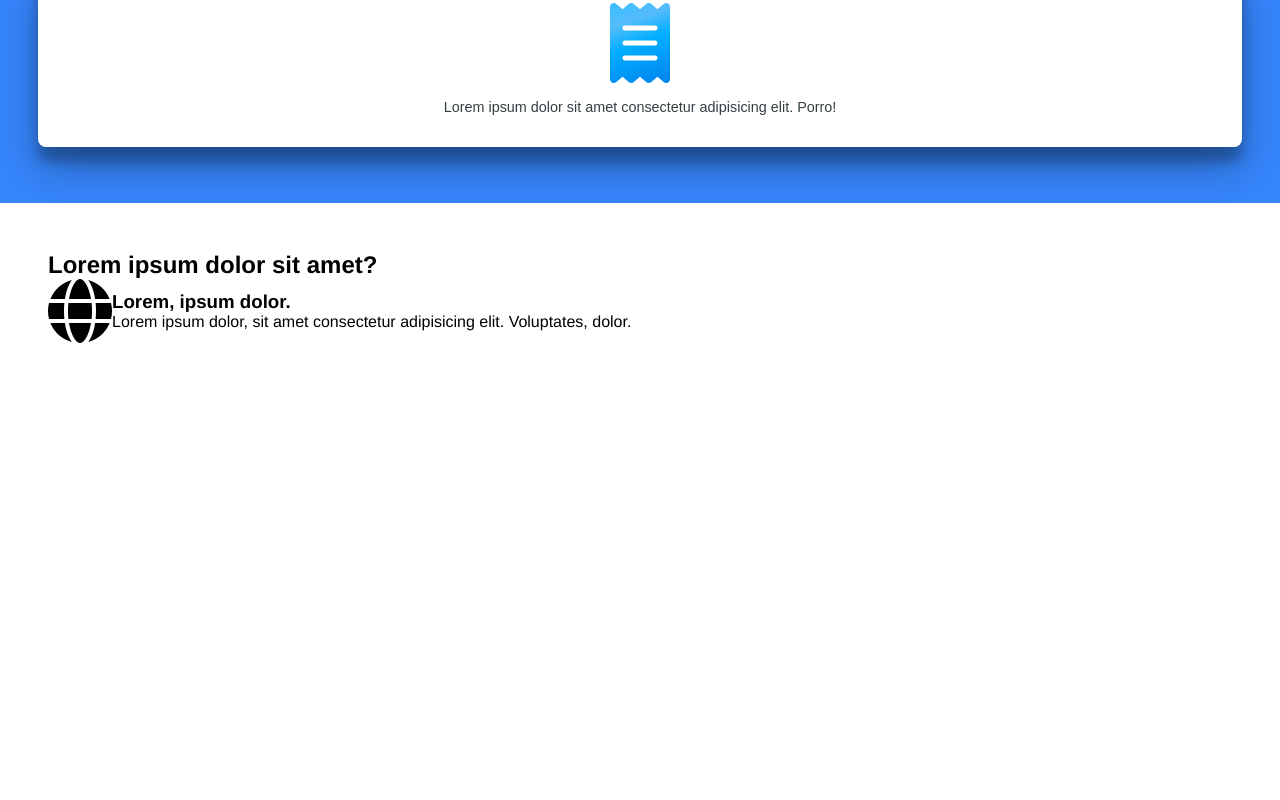
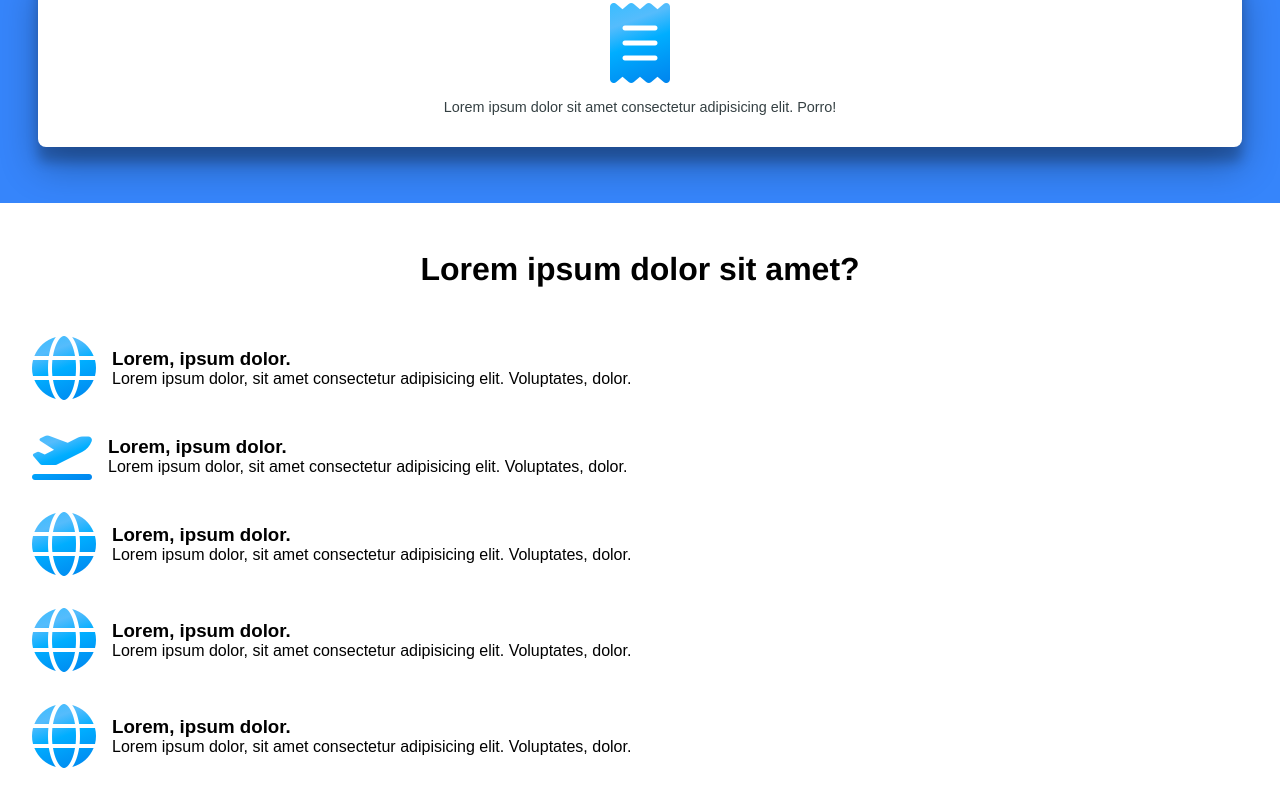
Before and after one commit to William-italia/Clone-Tindo, a plain HTML site: page index.html in a window 1280 px wide. Shown: the part 2696-3496 px from the top of the page. Before the commit the page ends 3087 px from the top, so only its background shows below. Drawn offline with Linux system fonts and the light colour scheme.

Commit message:
nn lembro hahahahaha

```diff
--- a/assets/css/main.css
+++ b/assets/css/main.css
@@ -97,9 +97,6 @@ body {
 .services .box-icon > i {
     font-size: 5rem;
     margin-bottom: 1rem;
-    background: linear-gradient(160deg, #39bdff 0, #55bcfc 25%, #00aeff 50%, #0098f6 75%, #0084ee 100%);
-   -webkit-background-clip: text;
-   -webkit-text-fill-color: transparent;
 }
 
 .services .box-icon > p {
@@ -110,10 +107,23 @@ body {
 }
 
 .about {
-    padding: 3rem;
+    padding: 1rem;
+}
+
+.about h2 {
+    padding: 2rem;
+    font-size: 2rem;
+    text-align: center;
 }
 
 .about-box {
     display: flex;
     align-items: center;
+    padding: 1rem;
+    font-family: Arial, Helvetica, sans-serif;
+
 }
+
+.about-box .description {
+    padding:  0 1rem;
+}
--- a/assets/css/utilities.css
+++ b/assets/css/utilities.css
@@ -12,3 +12,9 @@
     background-color: #589bff;
     color: #fff;
 }
+
+.icon-color {
+    background: linear-gradient(160deg, #39bdff 0, #55bcfc 25%, #00aeff 50%, #0098f6 75%, #0084ee 100%);
+    -webkit-background-clip: text;
+    -webkit-text-fill-color: transparent;
+}
--- a/index.html
+++ b/index.html
@@ -49,34 +49,62 @@
     <section class="services bg-color">
         <h2>Lorem ipsum, dolor sit amet consectetur adipisicing.</h2>
         <div class="box-icon">
-            <i class="fa-solid fa-bus fa-4x"></i>
+            <i class="fa-solid fa-bus fa-4x icon-color"></i>
             <p>Lorem ipsum dolor, sit amet voluptatem.</p>
         </div>
         <div class="box-icon">
-            <i class="fa-solid fa-sack-dollar fa-4x"></i>
+            <i class="fa-solid fa-sack-dollar fa-4x icon-color"></i>
             <p>Lorem ipsum dolor sit amet consectetur.</p>
         </div>
         <div class="box-icon">
-            <i class="fa-solid fa-mobile fa-4x"></i>
+            <i class="fa-solid fa-mobile fa-4x icon-color"></i>
             <p>Lorem ipsum dolor sit amet.</p>
         </div>
         <div class="box-icon">
-            <i class="fa-solid fa-cart-shopping fa-4x"></i>
+            <i class="fa-solid fa-cart-shopping fa-4x icon-color"></i>
             <p>Lorem ipsum dolor sit.</p>
         </div>
         <div class="box-icon">
-            <i class="fa-solid fa-id-card fa-4x"></i>
+            <i class="fa-solid fa-id-card fa-4x icon-color"></i>
             <p>Lorem ipsum dolor sit, amet consectetur adipisicing elit.</p>
         </div>
         <div class="box-icon">
-            <i class="fa-solid fa-receipt fa-4x"></i>
+            <i class="fa-solid fa-receipt fa-4x icon-color"></i>
             <p>Lorem ipsum dolor sit amet consectetur adipisicing elit. Porro!</p>
         </div>
     </section>
     <section class="about">
      <h2>Lorem ipsum dolor sit amet?</h2>
      <div class="about-box">
-        <i class="fa-solid fa-globe fa-4x"></i>
+        <i class="fa-solid fa-globe fa-4x icon-color"></i>
+        <div class="description">
+            <h3>Lorem, ipsum dolor.</h3>
+            <p>Lorem ipsum dolor, sit amet consectetur adipisicing elit. Voluptates, dolor.</p>
+        </div>
+     </div>
+     <div class="about-box">
+        <i class="fa-sharp fa-solid fa-plane-departure icon-color fa-3x"></i>
+        <div class="description">
+            <h3>Lorem, ipsum dolor.</h3>
+            <p>Lorem ipsum dolor, sit amet consectetur adipisicing elit. Voluptates, dolor.</p>
+        </div>
+     </div>
+     <div class="about-box">
+        <i class="fa-solid fa-globe fa-4x icon-color"></i>
+        <div class="description">
+            <h3>Lorem, ipsum dolor.</h3>
+            <p>Lorem ipsum dolor, sit amet consectetur adipisicing elit. Voluptates, dolor.</p>
+        </div>
+     </div>
+     <div class="about-box">
+        <i class="fa-solid fa-globe fa-4x icon-color"></i>
+        <div class="description">
+            <h3>Lorem, ipsum dolor.</h3>
+            <p>Lorem ipsum dolor, sit amet consectetur adipisicing elit. Voluptates, dolor.</p>
+        </div>
+     </div>
+     <div class="about-box">
+        <i class="fa-solid fa-globe fa-4x icon-color"></i>
         <div class="description">
             <h3>Lorem, ipsum dolor.</h3>
             <p>Lorem ipsum dolor, sit amet consectetur adipisicing elit. Voluptates, dolor.</p>
```
